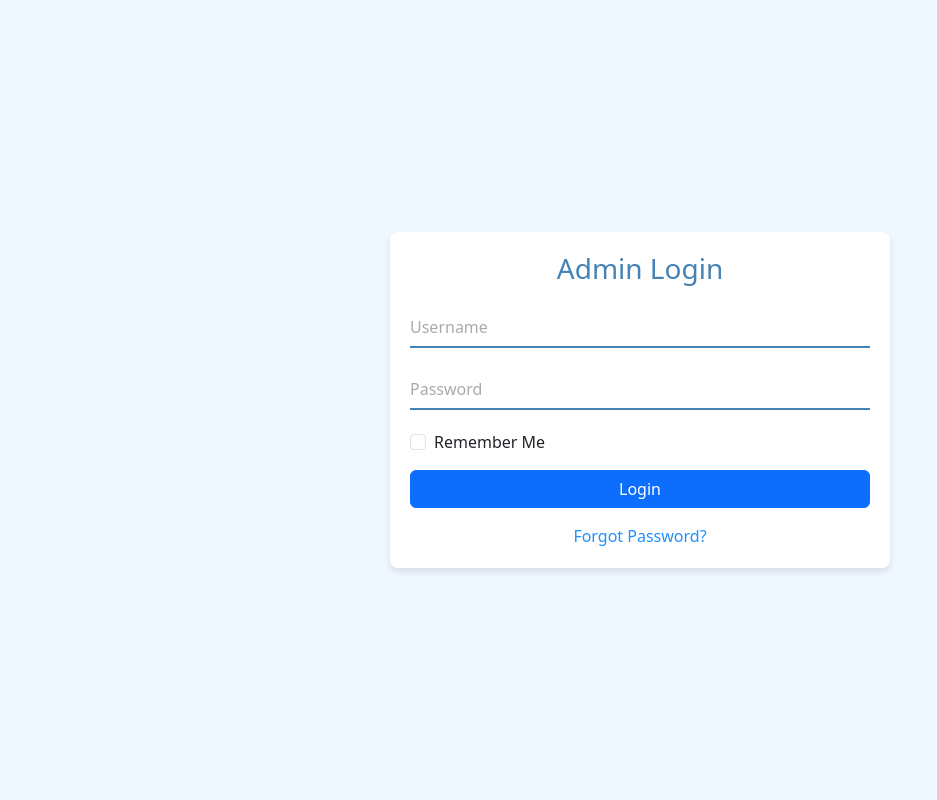
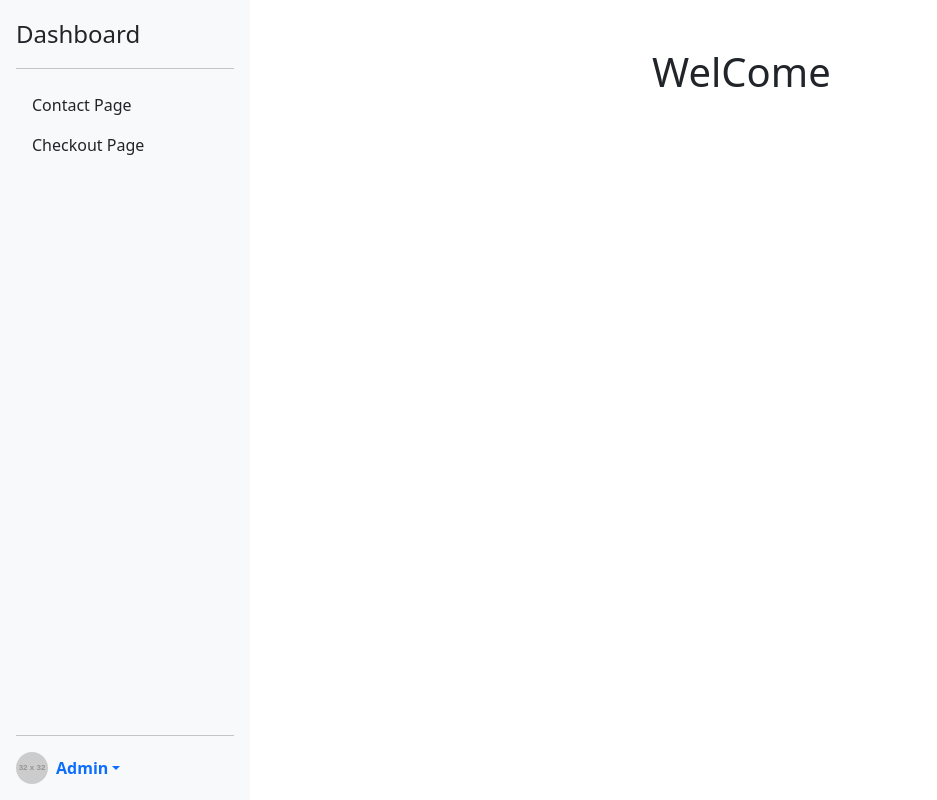
Before and after one commit to ravib7/Fruitable, a React (Vite) app: page /Fruitable/admin in a window 1280 px wide. Shown: the whole page, without its empty margins (0-937 px from the left). Built offline with nearby package versions, Linux system fonts and the light colour scheme.

Commit message:
Automatic commit

```diff
--- a/Practice.jsx
+++ b/Practice.jsx
@@ -2,7 +2,7 @@ import React from 'react'
 
 const Practice = () => {
     return <>
-        const
+
     </>
 }
 
--- a/src/App.jsx
+++ b/src/App.jsx
@@ -12,8 +12,8 @@ import 'swiper/css';
 import { AdminLayout, PublicLayout } from '../src/admin/layout/AdminLayout'
 import AdminContact from './admin/pages/AdminContact'
 import AdminChackout from './admin/pages/AdminChackout'
-import Admin from './admin/pages/Admin'
-import DashBord from './admin/pages/DashBord'
+import Dashhome from './admin/pages/Dashhome'
+import AdminSignIn from './admin/pages/AdminSignIn'
 
 const App = () => {
 
@@ -31,11 +31,17 @@ const App = () => {
         <Route path='/contact' element={<Contact />} />
       </Route>
 
+      <Route>
+        <Route path='/signin' element={<AdminSignIn />} />
+      </Route>
+
       {/* Admin Header */}
       <Route path='/admin' element={<AdminLayout />}>
+        <Route index element={<Dashhome />} />
         <Route path="admincontact" element={<AdminContact />} />
         <Route path="admincheckout" element={<AdminChackout />} />
       </Route>
+
 
       <Route path='*' element={<h1>Page Not Found</h1>} />
     </Routes>
--- a/src/admin/layout/AdminLayout.jsx
+++ b/src/admin/layout/AdminLayout.jsx
@@ -1,6 +1,7 @@
 import { Outlet } from "react-router-dom"
-import Admin from "../pages/Admin"
+// import Admin from "../pages/Admin"
 import Header from "../../components/layouts/header"
+import Sidebar from "../pages/Dashboard"
 
 
 export const PublicLayout = () => {
@@ -11,7 +12,7 @@ export const PublicLayout = () => {
 }
 export const AdminLayout = () => {
     return <>
-        <Admin />
-        <Outlet />
+        <Sidebar />
+        {/* <Outlet /> */}
     </>
 }
--- a/src/admin/pages/Admin.jsx
+++ b/src/admin/pages/AdminSignIn.jsx
@@ -1,12 +1,22 @@
-import React, { useState } from "react";
-import { useNavigate } from "react-router-dom";
+import React, { useEffect, useState } from 'react'
 import "/src/admin/assets/styles/Admin.css";
 import { useFormik } from "formik";
 import * as yup from "yup";
+import { useNavigate } from 'react-router-dom';
 
-const Admin = () => {
+const AdminSignIn = () => {
+
     const navigate = useNavigate();
-    const [isLoggedIn, setIsLoggedIn] = useState(false);
+    const [isLoggedIn, setIsLoggedIn] = useState(
+        localStorage.getItem("isLoggedIn") === "true"
+    );
+
+    useEffect(() => {
+        if (isLoggedIn) {
+            localStorage.setItem("isLoggedIn", "true");
+            navigate("/signin");
+        }
+    }, [isLoggedIn, navigate]);
 
     const formik = useFormik({
         initialValues: {
@@ -23,19 +33,14 @@ const Admin = () => {
 
             if (values.username === validUsername && values.password === validPassword) {
                 setIsLoggedIn(true); // Hide the form
-                navigate("admincontact"); // Navigate to the contact page
+                navigate("/admin"); // Navigate to the contact page
             } else {
                 alert("Invalid username or password");
             }
             resetForm();
         }
     });
-
-    if (isLoggedIn) {
-        return null; // Render nothing when logged in
-    }
-
-    return (
+    return <>
         <div className="center-container">
             <div className="form-container">
                 <div className="form-header">
@@ -83,7 +88,7 @@ const Admin = () => {
                 </form>
             </div>
         </div>
-    );
-};
+    </>
+}
 
-export default Admin;
+export default AdminSignIn
--- a/src/admin/pages/DashBord.jsx
+++ /dev/null
@@ -1,9 +0,0 @@
-import React from 'react'
-
-const DashBord = () => {
-    return (
-        <div>DashBord</div>
-    )
-}
-
-export default DashBord
--- /dev/null
+++ b/src/admin/pages/Dashboard.jsx
@@ -0,0 +1,67 @@
+import React from 'react';
+import { Link, Outlet, useNavigate } from 'react-router-dom';
+
+const Sidebar = () => {
+
+    const navigate = useNavigate();
+
+    const handleLogout = () => {
+        localStorage.removeItem("isLoggedIn");
+        navigate("/admin");
+    }
+
+    return <>
+        <div className="row">
+            <div className="col-md-6 col-lg-6">
+                <div className="d-flex flex-column flex-shrink-0 p-3 bg-light" style={{ width: '250px', height: '100vh' }}>
+                    <a href="#" className="d-flex align-items-center mb-3 mb-md-0 me-md-auto text-decoration-none text-dark">
+                        <span className="fs-4">Dashboard</span>
+                    </a>
+                    <hr />
+                    <ul className="nav nav-pills flex-column mb-auto">
+                        <li>
+                            <Link to="admincontact" className="nav-link text-dark">
+                                Contact Page
+                            </Link>
+                        </li>
+                        <li>
+                            <Link to="admincheckout" className="nav-link text-dark">
+                                Checkout Page
+                            </Link>
+                        </li>
+                    </ul>
+                    <hr />
+                    <div className="dropdown">
+                        <a
+                            href="#"
+                            className="d-flex align-items-center text-decoration-none dropdown-toggle"
+                            id="dropdownUser1"
+                            data-bs-toggle="dropdown"
+                            aria-expanded="false"
+                        >
+                            <img
+                                src="https://via.placeholder.com/32"
+                                alt="profile"
+                                className="rounded-circle me-2"
+                                width="32"
+                                height="32"
+                            />
+                            <strong>Admin</strong>
+                        </a>
+                        <ul className="dropdown-menu text-small shadow" aria-labelledby="dropdownUser1">
+                            <li>
+                                <Link to="/" className="dropdown-item" href="#" onClick={handleLogout}>
+                                    Sign out
+                                </Link>
+                            </li>
+                        </ul>
+                    </div>
+                </div></div>
+            <div className="col-md-6 col-lg-6 my-5">
+                <Outlet />
+            </div>
+        </div>
+    </>
+};
+
+export default Sidebar;
--- /dev/null
+++ b/src/admin/pages/Dashhome.jsx
@@ -0,0 +1,9 @@
+import React from 'react'
+
+const Dashhome = () => {
+    return <>
+        <h1>WelCome </h1>
+    </>
+}
+
+export default Dashhome
--- a/src/pages/Contact.jsx
+++ b/src/pages/Contact.jsx
@@ -3,6 +3,7 @@ import Layout from '../components/layouts/Layout'
 // import headerImg from '/src/assets/img/cart-page-header-img.jpg'
 import '../../src/assets/styles/pages/Contact.css';
 import { Link } from 'react-router-dom';
+import ContactForm from './ContactForm';
 
 const Contact = () => {
     return <>
@@ -32,53 +33,7 @@ const Contact = () => {
                 </div>
                 <div className="contact-form my-5">
                     <div className="row  px-5">
-                        <div className="col-md-12 col-lg-7">
-                            <div class="input-group">
-                                <input type="text" class="form-control py-3 rounded-3" placeholder='Enter Your Name' />
-                            </div>
-                            <div class="input-group my-3">
-                                <input type="text" class="form-control py-3 rounded-3" placeholder='Enter Your Emaill' />
-                            </div>
-                            <div class="input-group">
-                                <textarea class="form-control py-5 rounded-3" placeholder='Your Message'></textarea>
-                            </div>
-                            <button className="btn fw-semibold px-4 py-3 my-3 w-100 rounded-3" style={{ border: "1px solid #ffb524" }} type="button">Submit</button>
-                        </div>
-                        <div className="col-md-12 col-lg-5 mb-5">
-                            <div class="card rounded-3">
-                                <div class="card-body d-inline-flex">
-                                    <div style={{ color: "#81c408" }}>
-                                        <i className="fa-solid fa-location-dot fs-2"></i>
-                                    </div>
-                                    <div className='ms-4'>
-                                        <h4 className='fw-semibold'>Address</h4>
-                                        <p className='opacity-75'>123 Street New York.USA</p>
-                                    </div>
-                                </div>
-                            </div>
-                            <div class="card my-3">
-                                <div class="card-body d-inline-flex rounded-3">
-                                    <div style={{ color: "#81c408" }}>
-                                        <i class="fa-solid fa-envelope fs-2"></i>
-                                    </div>
-                                    <div className='ms-4'>
-                                        <h4 className='fw-semibold'>Mail Us</h4>
-                                        <p className='opacity-75'>info@example.com</p>
-                                    </div>
-                                </div>
-                            </div>
-                            <div class="card">
-                                <div class="card-body d-inline-flex rounded-3">
-                                    <div style={{ color: "#81c408" }}>
-                                        <i class="fa-solid fa-phone fs-2"></i>
-                                    </div>
-                                    <div className='ms-4'>
-                                        <h4 className='fw-semibold'>Telephone</h4>
-                                        <p className='opacity-75'>(+012) 1234 5678</p>
-                                    </div>
-                                </div>
-                            </div>
-                        </div>
+                        <ContactForm />
                     </div>
                 </div>
             </div>
--- /dev/null
+++ b/src/pages/ContactForm.jsx
@@ -0,0 +1,55 @@
+import React from 'react'
+
+const ContactForm = () => {
+    return <>
+        <div className="col-md-12 col-lg-7">
+            <div class="input-group">
+                <input type="text" class="form-control py-3 rounded-3" placeholder='Enter Your Name' />
+            </div>
+            <div class="input-group my-3">
+                <input type="text" class="form-control py-3 rounded-3" placeholder='Enter Your Emaill' />
+            </div>
+            <div class="input-group">
+                <textarea class="form-control py-5 rounded-3" placeholder='Your Message'></textarea>
+            </div>
+            <button className="btn fw-semibold px-4 py-3 my-3 w-100 rounded-3" style={{ border: "1px solid #ffb524" }} type="button">Submit</button>
+        </div>
+        <div className="col-md-12 col-lg-5 mb-5">
+            <div class="card rounded-3">
+                <div class="card-body d-inline-flex">
+                    <div style={{ color: "#81c408" }}>
+                        <i className="fa-solid fa-location-dot fs-2"></i>
+                    </div>
+                    <div className='ms-4'>
+                        <h4 className='fw-semibold'>Address</h4>
+                        <p className='opacity-75'>123 Street New York.USA</p>
+                    </div>
+                </div>
+            </div>
+            <div class="card my-3">
+                <div class="card-body d-inline-flex rounded-3">
+                    <div style={{ color: "#81c408" }}>
+                        <i class="fa-solid fa-envelope fs-2"></i>
+                    </div>
+                    <div className='ms-4'>
+                        <h4 className='fw-semibold'>Mail Us</h4>
+                        <p className='opacity-75'>info@example.com</p>
+                    </div>
+                </div>
+            </div>
+            <div class="card">
+                <div class="card-body d-inline-flex rounded-3">
+                    <div style={{ color: "#81c408" }}>
+                        <i class="fa-solid fa-phone fs-2"></i>
+                    </div>
+                    <div className='ms-4'>
+                        <h4 className='fw-semibold'>Telephone</h4>
+                        <p className='opacity-75'>(+012) 1234 5678</p>
+                    </div>
+                </div>
+            </div>
+        </div>
+    </>
+}
+
+export default ContactForm
```
